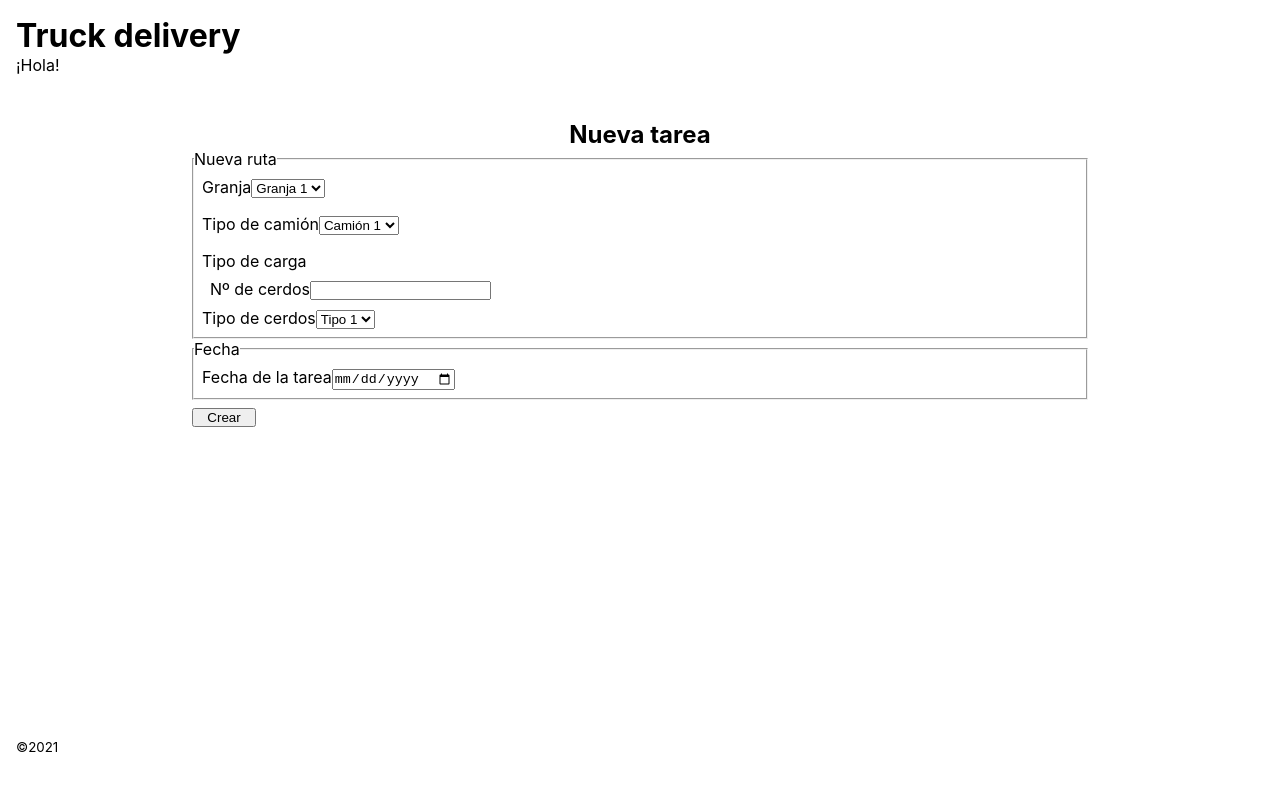
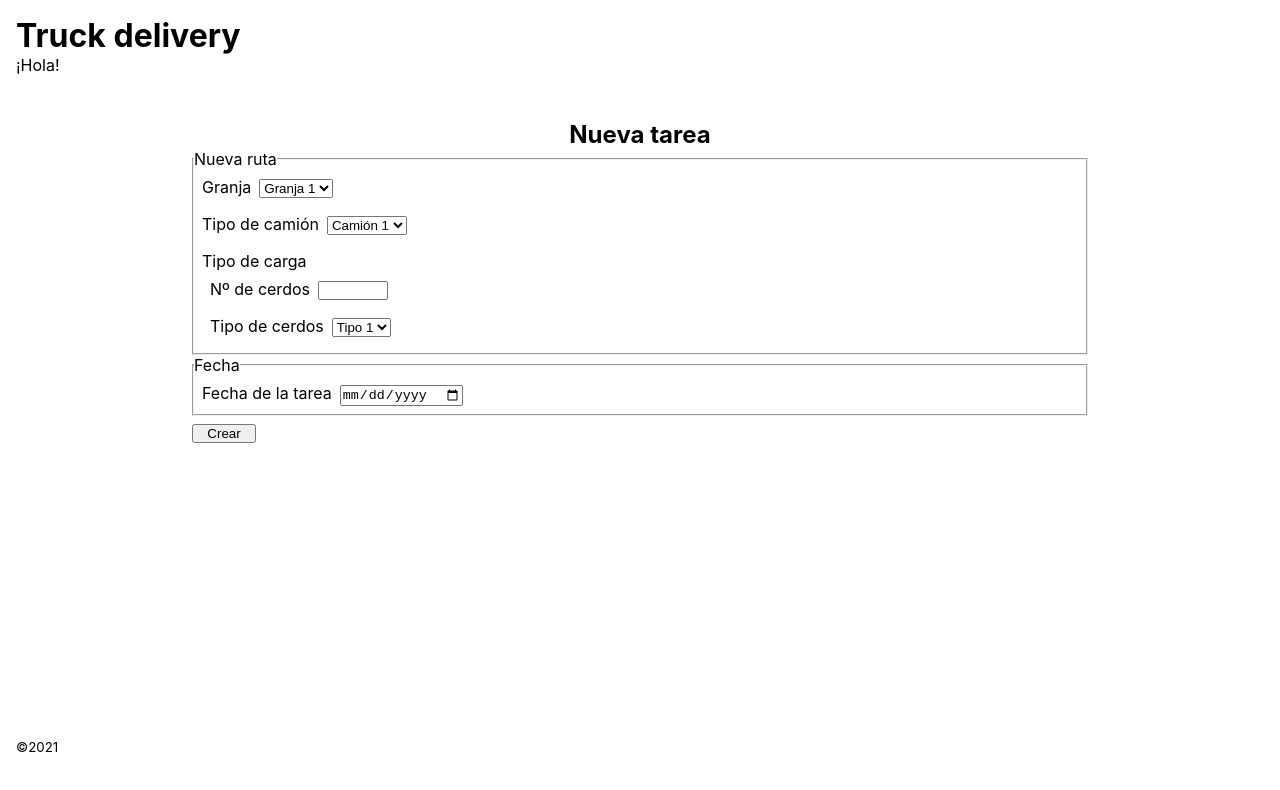
Before and after one commit to mZubeldia/truckdelivery, a React (Create React App) app: page / in a window 1280 px wide. Shown: the top 790 px of the page. Built offline with nearby package versions, Linux system fonts and the light colour scheme.

Commit message:
add margin to labels and basic styles

```diff
--- a/src/components/App.js
+++ b/src/components/App.js
@@ -25,12 +25,12 @@ const App = () => {
         <section className="task-section">
           <h2>Nueva tarea</h2>
 
-          <form className="task-form">
+          <form action="" method="#" className="task-form">
             <fieldset className="task-form__route">
               <legend>Nueva ruta</legend>
               <label htmlFor="farm" className="task-form__route-item">
                 Granja
-                <select id="farm" name="farm">
+                <select className="item" id="farm" name="farm">
                   <option value="1">Granja 1</option>
                   <option value="2">Granja 2</option>
                   <option value="3">Granja 3</option>
@@ -39,7 +39,7 @@ const App = () => {
 
               <label htmlFor="truck" className="task-form__route-item">
                 Tipo de camión
-                <select id="truck" name="truck">
+                <select className="item" id="truck" name="truck">
                   <option value="sm">Camión 1</option>
                   <option value="md">Camión 2</option>
                   <option value="bg">Camión 3</option>
@@ -50,11 +50,16 @@ const App = () => {
                 Tipo de carga
                 <label htmlFor="pig-number" className="task-form__route-item">
                   Nº de cerdos
-                  <input id="pig-number" name="pig-number" type="number" />
+                  <input
+                    className="item item-pig"
+                    id="pig-number"
+                    name="pig-number"
+                    type="number"
+                  />
                 </label>
-                <label htmlFor="pig-type">
+                <label className="task-form__route-item" htmlFor="pig-type">
                   Tipo de cerdos
-                  <select id="pig-type" name="pig-type">
+                  <select className="item" id="pig-type" name="pig-type">
                     <option value="w">Tipo 1</option>
                     <option value="b">Tipo 2</option>
                     <option value="d">Tipo 3</option>
@@ -67,7 +72,7 @@ const App = () => {
               <legend>Fecha</legend>
               <label htmlFor="date" className="task-form__route-item">
                 Fecha de la tarea
-                <input name="date" type="date" />
+                <input className="item" name="date" type="date" />
               </label>
             </fieldset>
             <button className="task-btn">Crear</button>
--- a/src/stylesheet/App.scss
+++ b/src/stylesheet/App.scss
@@ -24,6 +24,15 @@
   width: 100%;
   display: inline-block;
   padding: 0.5rem;
+  //margin-right: 0.25rem;
+}
+
+.item {
+  margin-left: 0.5rem;
+}
+
+.item-pig {
+  width: 70px;
 }
 
 .task-btn {
```
